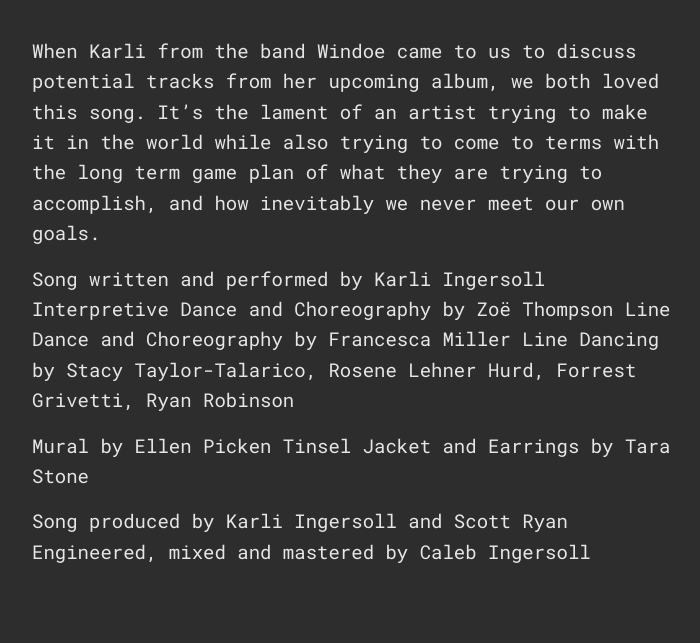
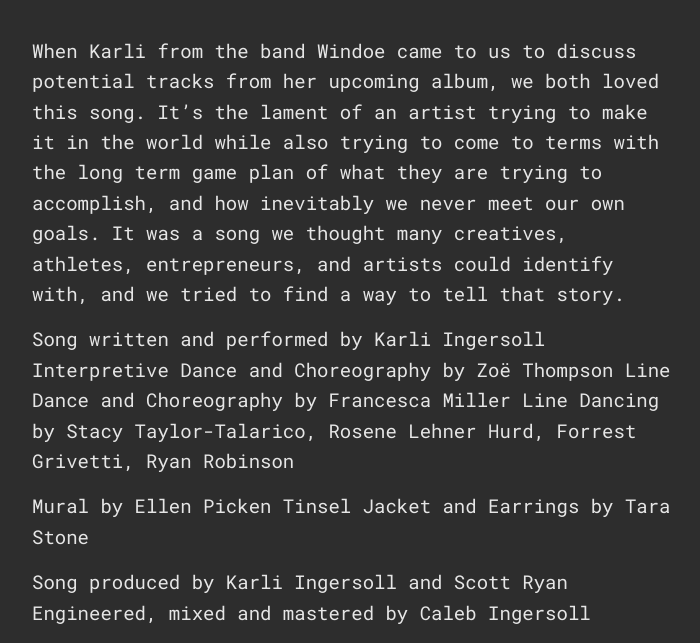
Before and after one commit to factorytown/factorytown.github.io, a Jekyll site: the page built from _projects/windoe.markdown, in a window 1280 px wide and 900 px high, scrolled down 627 px, cut to the strip 222-865 px from the top of the window. Shown: the whole strip, without its empty margins (288-988 px from the left). Built offline with Jekyll 4.4.1, drawn with Linux system fonts in a browser that asks for light colours; nearby versions of some CDN libraries.

Commit message:
Updated Windoe

```diff
--- a/_projects/windoe.markdown
+++ b/_projects/windoe.markdown
@@ -10,7 +10,7 @@
 
 <iframe src="https://player.vimeo.com/video/288082837" width="640" height="337" frameborder="0" allowfullscreen></iframe>
 
-When Karli from the band Windoe came to us to discuss potential tracks from her upcoming album, we both loved this song. It's the lament of an artist trying to make it in the world while also trying to come to terms with the long term game plan of what they are trying to accomplish, and how inevitably we never meet our own goals.
+When Karli from the band Windoe came to us to discuss potential tracks from her upcoming album, we both loved this song. It's the lament of an artist trying to make it in the world while also trying to come to terms with the long term game plan of what they are trying to accomplish, and how inevitably we never meet our own goals. It was a song we thought many creatives, athletes, entrepreneurs, and artists could identify with, and we tried to find a way to tell that story.
 
 Song written and performed by Karli Ingersoll
 Interpretive Dance and Choreography by Zoë Thompson
```
Also changed, not shown: other parts of _projects/windoe.markdown (+1 -1 lines).
